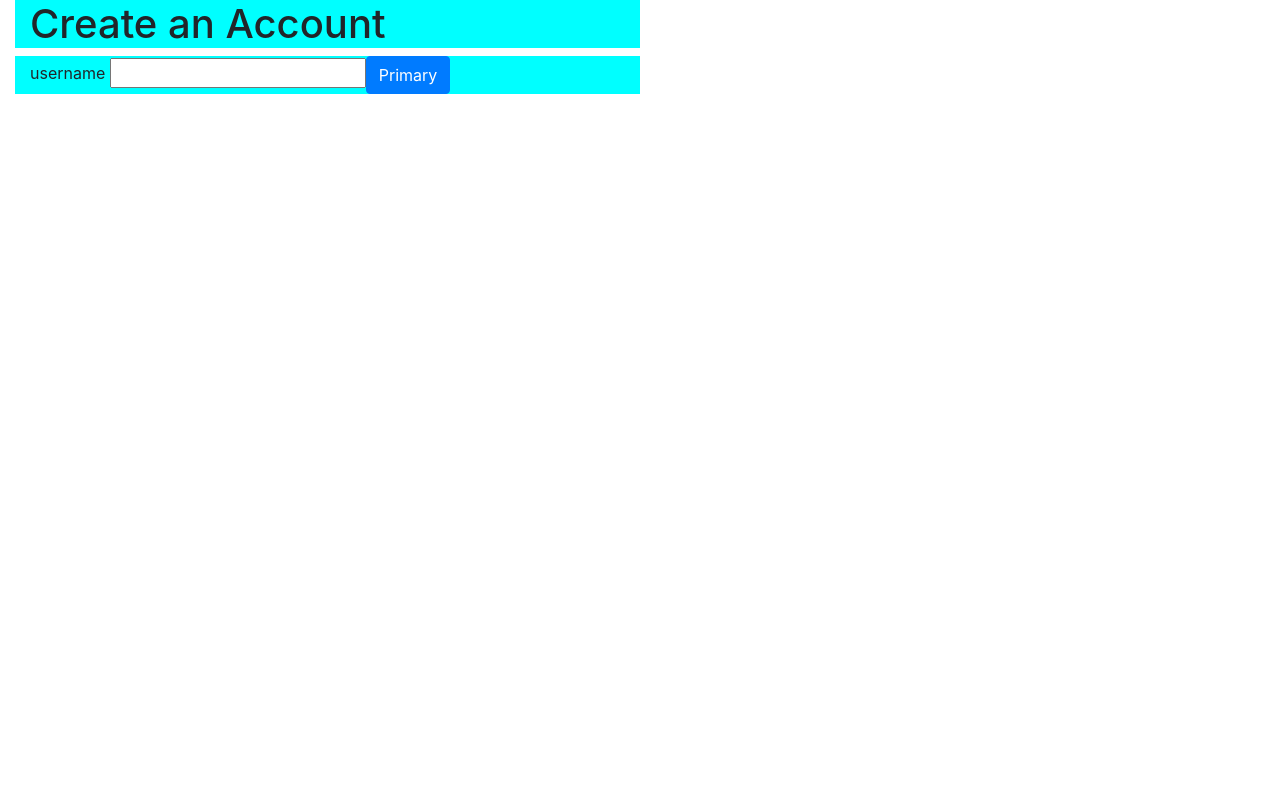
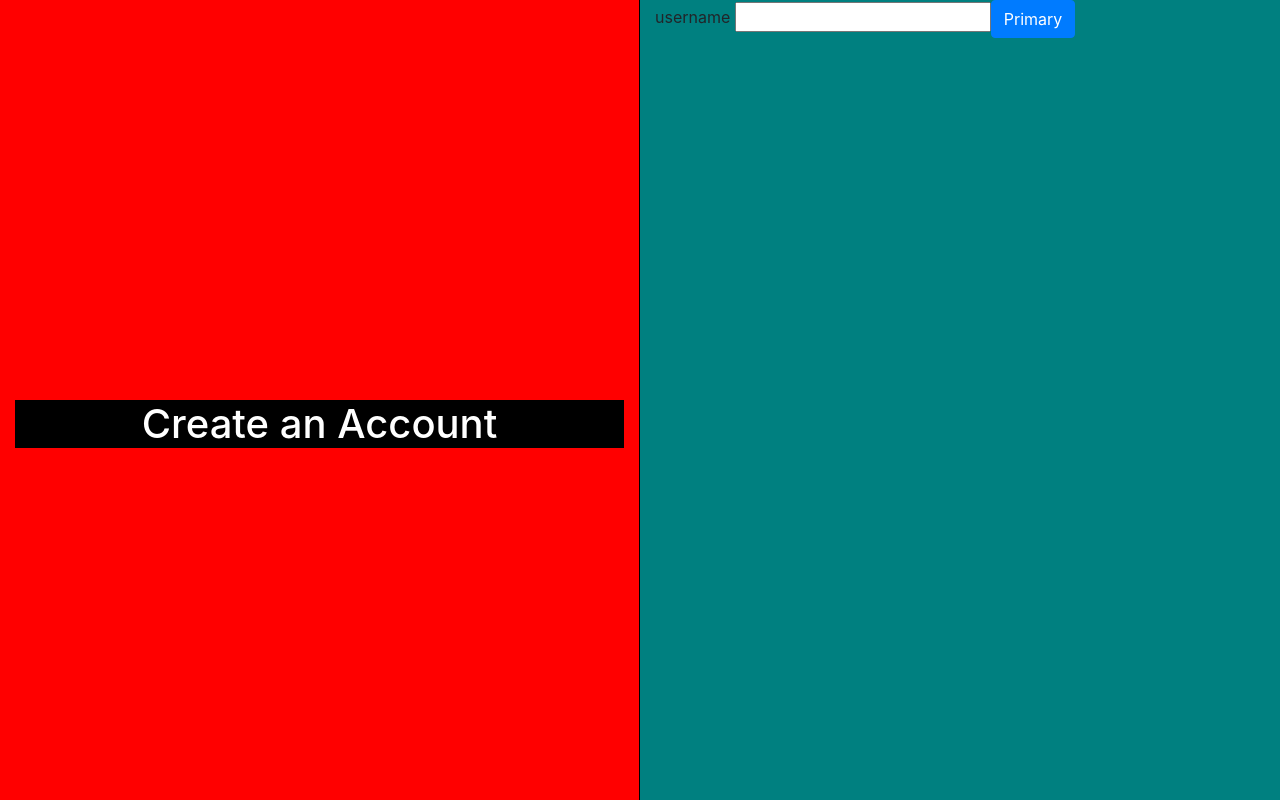
Before and after one commit to maldrete/XTrails, an Angular app in the folder ngXTrails/: page / in a window 1280 px wide. Built offline with nearby package versions, Linux system fonts and the light colour scheme.

Commit message:
register page 2 column layout created, left column completed

```diff
--- a/ngXTrails/src/app/components/register/register.component.css
+++ b/ngXTrails/src/app/components/register/register.component.css
@@ -1,19 +1,27 @@
-.row {
-  background-color: aqua;
+.largest {
+  background-color: blueviolet;
+  height: 100vh;
 }
-
-.col-sm-6 {
-  background-color: aqua;
-}
-
 .left {
   /* float: left; */
-  height: 100%;
+  background-color: red;
+  height: 100vh;
   width: 100%;
+  border-right: 1px solid black;
 }
 
 .right {
   /* float: right; */
-  height: 100%;
+  height: 100vh;
   width: 100%;
+  background-color: teal;
 }
+
+.banner {
+  background-color: black;
+  color: white;
+  text-align: center;
+  width: 100%;
+  top: 50%;
+  position: relative;
+}
--- a/ngXTrails/src/app/components/register/register.component.html
+++ b/ngXTrails/src/app/components/register/register.component.html
@@ -1,6 +1,9 @@
-<div class="largest col-sm-12">
+<div class="largest col-sm-12 container-fluid">
+  <div class="row">
     <div class="left col-sm-6">
+      <div class="banner">
         <h1>Create an Account</h1>
+      </div>
     </div>
     <div class="right col-sm-6">
       <form action="">
@@ -12,3 +15,4 @@
       </form>
     </div>
   </div>
+</div>
```
Lines whose indentation alone changed are shown as unchanged.
